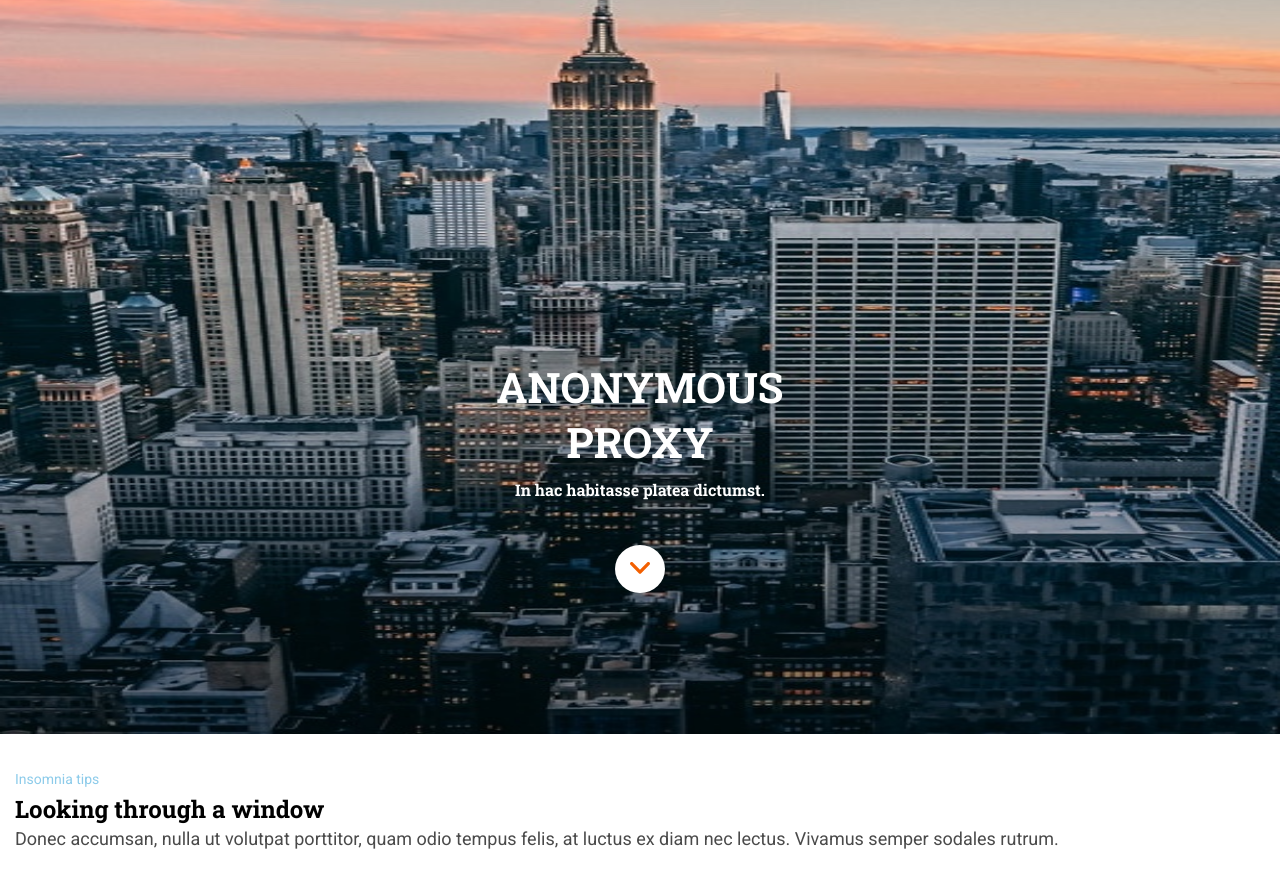
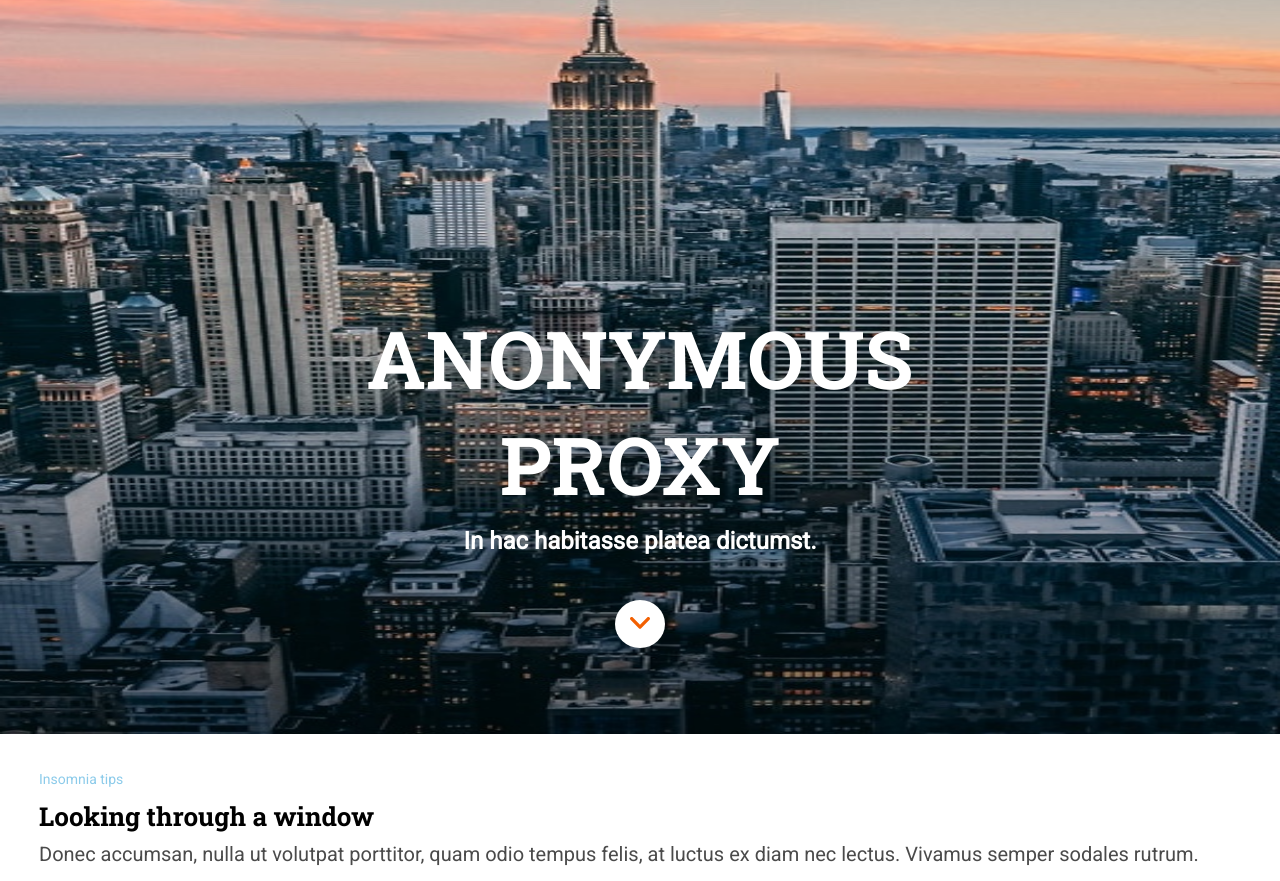
Before and after one commit to chicano85/anonimous-proxy, a website: page src/html/index.html in a window 1280 px wide. Shown: the part 66-947 px from the top of the page. Drawn offline with nearby package versions, Linux system fonts and the light colour scheme; files that its build step writes are made by us from their sources; files whose address does not match are found by name.

Commit message:
add media tablet section 1, 2, 3

```diff
--- a/src/scss/layout/_main.scss
+++ b/src/scss/layout/_main.scss
@@ -23,7 +23,7 @@
 }
 
 .main__hero--subtitle {
-  font-family: "Roboto Slab";
+  font-family: "Roboto";
   font-size: 16px;
   color: white;
   margin-top: 10px;
@@ -118,6 +118,32 @@
 /* tablet */
 
 @media all and (min-width: 768px) {
+  /* section 1 */
+
+  .main__hero--title {
+    font-size: 80px;
+  }
+  .main__hero--subtitle {
+    font-size: 24px;
+  }
+
+  /* section 2 */
+
+  .tips {
+    margin-left: 39px;
+  }
+
+  .tips__title {
+    font-size: 26px;
+    line-height: 45px;
+  }
+
+  .tips__text {
+    font-size: 20px;
+  }
+
+  /* section 3 */
+
   .reasons_div {
     display: flex;
     flex-direction: row;
@@ -138,4 +164,6 @@
   .reasons__button {
     width: 210px;
   }
+
+  /* footer */
 }
```
